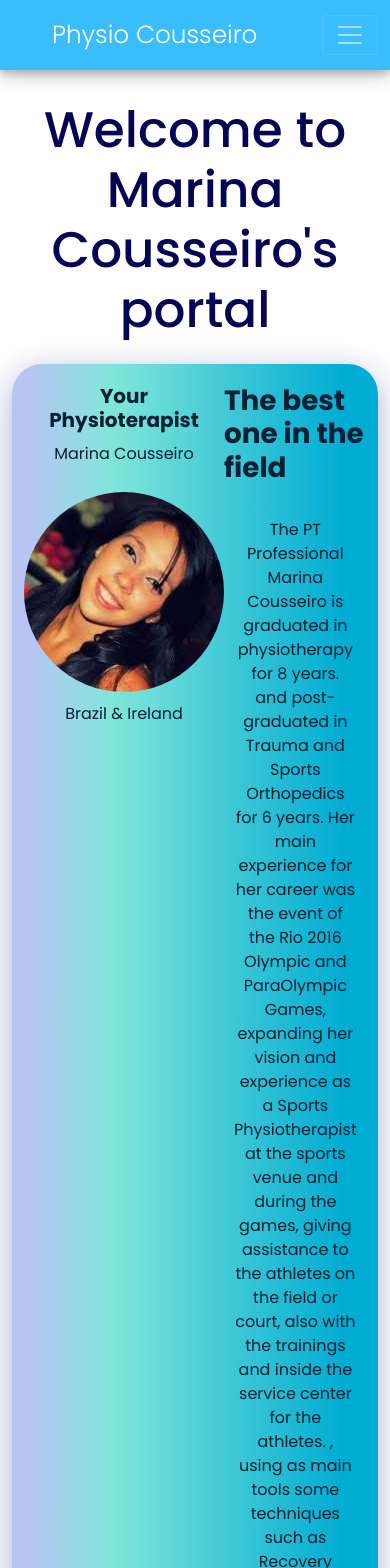
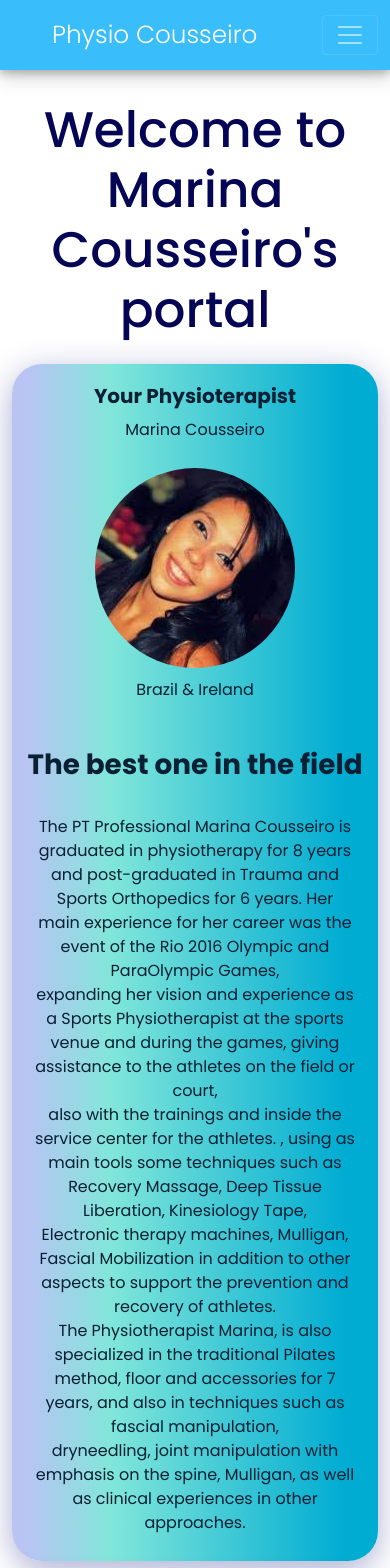
Before and after one commit to limatainer/Physiotherapist-landingpage, a React (Create React App) app in the folder frontweb/: page / in a window 390 px wide. Shown: the top 1568 px of the page. Built offline with nearby package versions, Linux system fonts and the light colour scheme.

Commit message:
bio responsive

```diff
--- a/frontweb/src/components/Bio/index.tsx
+++ b/frontweb/src/components/Bio/index.tsx
@@ -12,14 +12,13 @@ export default function Bios() {
       <div className="bio-detail">
         <h1>The best one in the field</h1>
         <br />
-        <p>The PT Professional Marina Cousseiro is graduated in physiotherapy for 8 years.
-          and post-graduated in Trauma and Sports Orthopedics for 6 years. Her main experience for her career was the event of the Rio 2016 Olympic and ParaOlympic Games,
-          expanding her vision and experience as a Sports Physiotherapist at the sports venue and during the games, giving assistance to the athletes on the field or court, also with the
-          trainings and inside the service center for the athletes. , using as main tools some techniques such as Recovery Massage, Deep Tissue Liberation, Kinesiology Tape, Electronic
-          therapy machines, Mulligan, Fascial Mobilization in addition to other aspects to support the prevention and recovery of athletes.
-
+        <p>The PT Professional Marina Cousseiro is graduated in physiotherapy for 8 years <br />
+          and post-graduated in Trauma and Sports Orthopedics for 6 years. Her main experience for her career was the event of the Rio 2016 Olympic and ParaOlympic Games,<br />
+          expanding her vision and experience as a Sports Physiotherapist at the sports venue and during the games, giving assistance to the athletes on the field or court,<br />also with the
+          trainings and inside the service center for the athletes. , using as main tools some techniques such as Recovery Massage, Deep Tissue Liberation, Kinesiology Tape,<br />Electronic
+          therapy machines, Mulligan, Fascial Mobilization in addition to other aspects to support the prevention and recovery of athletes.<br />
           The Physiotherapist Marina, is also specialized in the traditional Pilates method, floor and accessories for 7 years, and also in techniques such as fascial manipulation,
-          dryneedling, joint manipulation with emphasis on the spine, Mulligan, as well as clinical experiences in other approaches.
+          <br />dryneedling, joint manipulation with emphasis on the spine, Mulligan, as well as clinical experiences in other approaches.
         </p>
       </div>
     </div>
--- a/frontweb/src/components/Bio/styles.css
+++ b/frontweb/src/components/Bio/styles.css
@@ -1,6 +1,5 @@
 .bio-container {
   display: flex;
-  flex-direction: row;
   justify-content: space-around;
   color: rgb(9, 31, 51);
   border-radius: 30px;
@@ -12,7 +11,12 @@
   border-radius: 50%;
 }
 
+
 @media(min-width:360px) {
+  .bio-container {
+    flex-direction: column;
+  }
+
   .marina-left {
     text-align: center;
     padding-top: 20px;
@@ -29,10 +33,16 @@
 
   .bio-detail h1 {
     font-weight: 900;
+    text-align: center;
   }
 }
 
 @media(min-width:1400px) {
+
+  .bio-container {
+    flex-direction: row;
+  }
+
   .marina-left {
     padding: 30px 10px 0 30px;
   }
@@ -46,6 +56,7 @@
   .marina-left h1 {
     font-weight: 900;
     font-size: 40px;
+    text-align: center;
   }
 
   .bio-detail {
```
Also changed, not shown: 1 other file (tests, documents, lock files or other folders).
